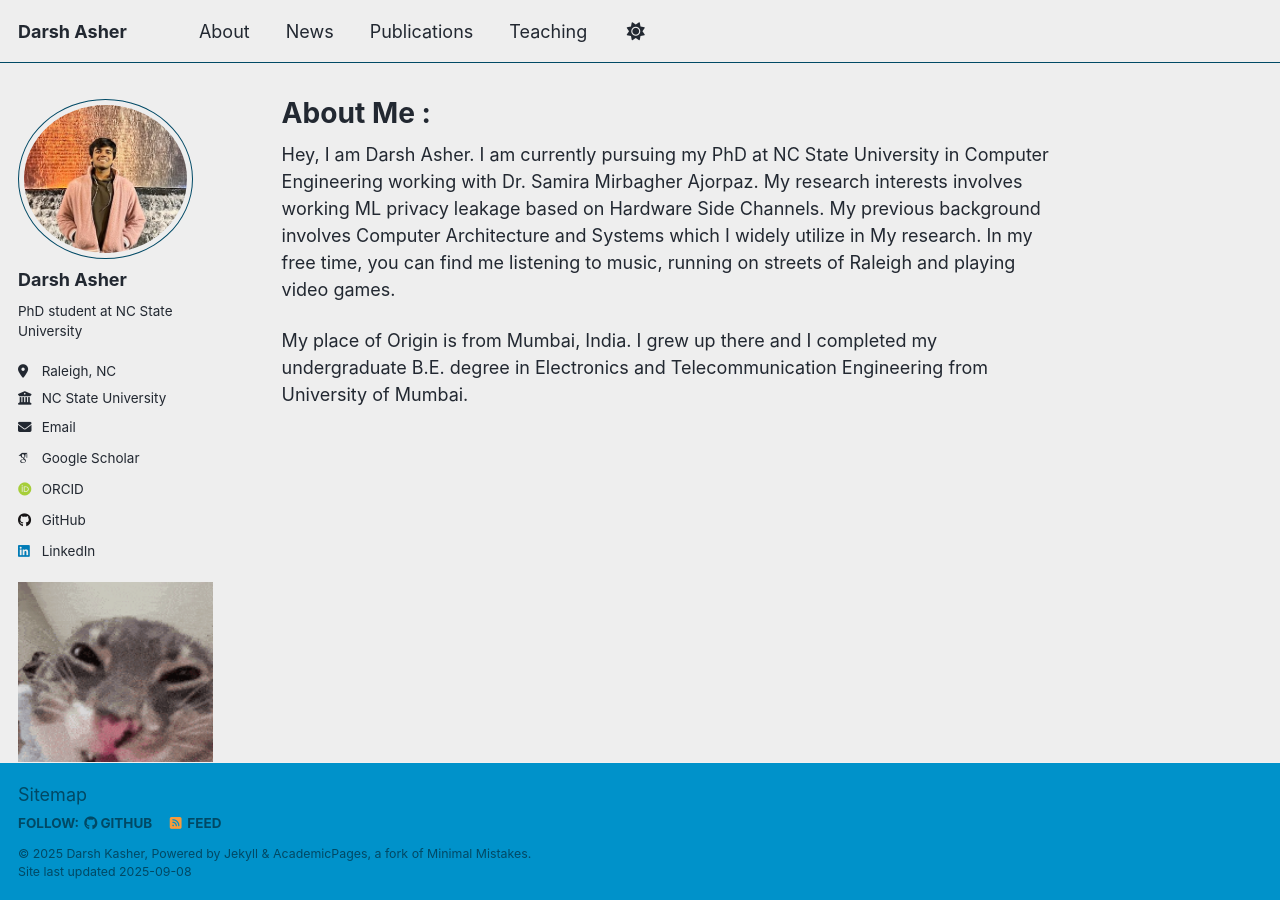
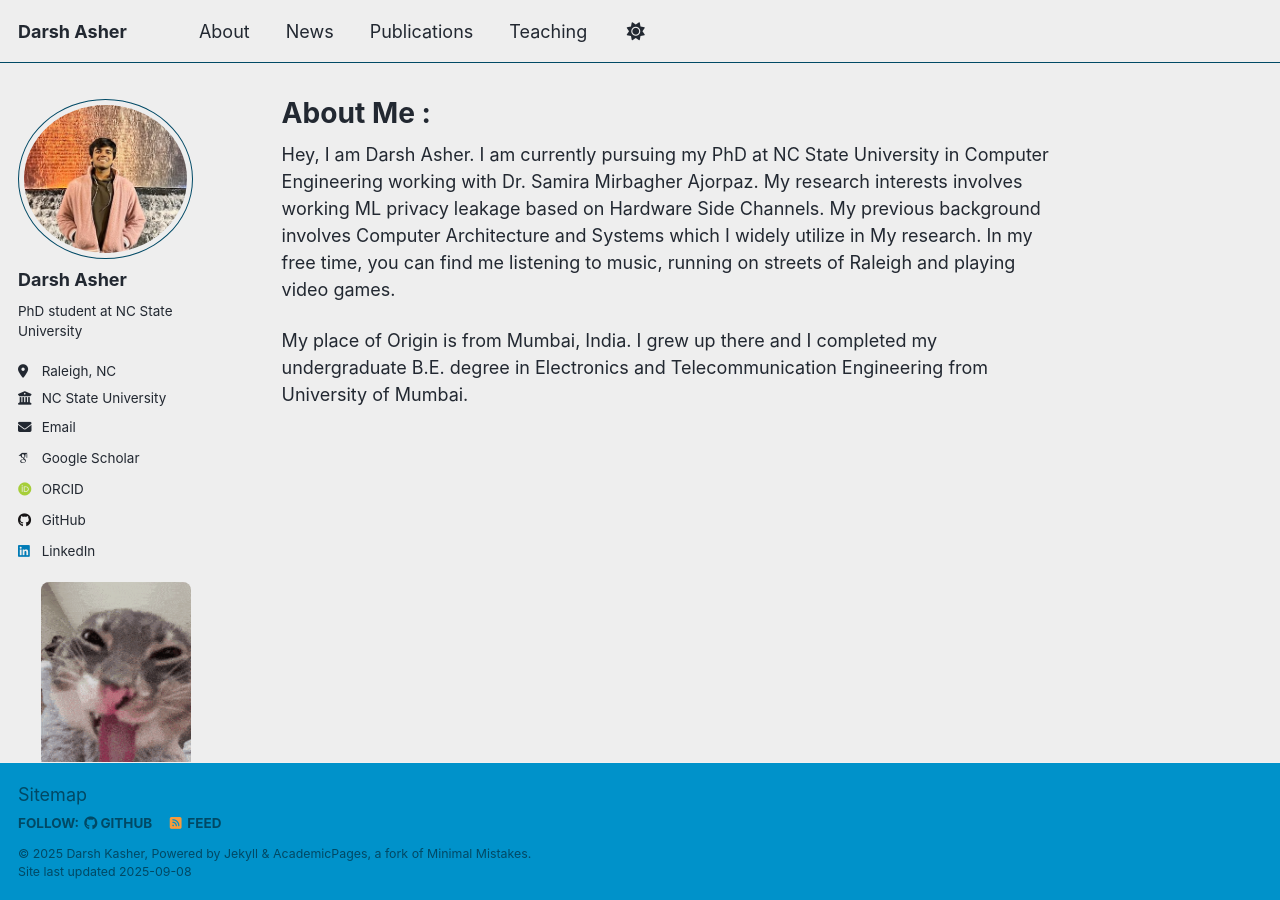
Before and after one commit to darsh612/darsh612.github.io, a Jekyll site: the page built from _pages/about.md, in a window 1280 px wide. Built offline with Jekyll 4.4.1, drawn with Linux system fonts in a browser that asks for light colours; some web fonts are replaced; a script that is not in the unit is left out.

Commit message:
rigby-cat size corrected try2

```diff
--- a/_includes/author-profile.html
+++ b/_includes/author-profile.html
@@ -167,15 +167,16 @@
       {% endif %}
 
       <!-- Spirit Animal Image -->
+      <!-- Spirit Animal Image -->
       {% if author.spirit_animal_image %}
-        <div class="author__spirit-animal" style="margin-top: 1em;">
+        <div class="author__spirit-animal" style="text-align: center; margin: 1em 0;">
           {% if author.spirit_animal_image contains "://" %}
-            <img src="{{ author.spirit_animal_image }}" alt="{{ author.spirit_animal_text | default: 'Spirit Animal' }}" style="width: 70%;" />
+            <img src="{{ author.spirit_animal_image }}" alt="{{ author.spirit_animal_text | default: 'Spirit Animal' }}" style="width: 150px; border-radius: 8px;" />
           {% else %}
-            <img src="{{ author.spirit_animal_image | prepend: "/images/" | prepend: base_path }}" alt="{{ author.spirit_animal_text | default: 'Spirit Animal' }}" style="width: 100%;" />
+            <img src="{{ author.spirit_animal_image | prepend: "/images/" | prepend: base_path }}" alt="{{ author.spirit_animal_text | default: 'Spirit Animal' }}" style="width: 150px; border-radius: 8px;" />
           {% endif %}
           {% if author.spirit_animal_text %}
-            <p class="author__bio" style="text-align: center;">{{ author.spirit_animal_text }}</p>
+            <p class="author__bio" style="margin-top: 0.5em;">{{ author.spirit_animal_text }}</p>
           {% endif %}
         </div>
       {% endif %}
```
